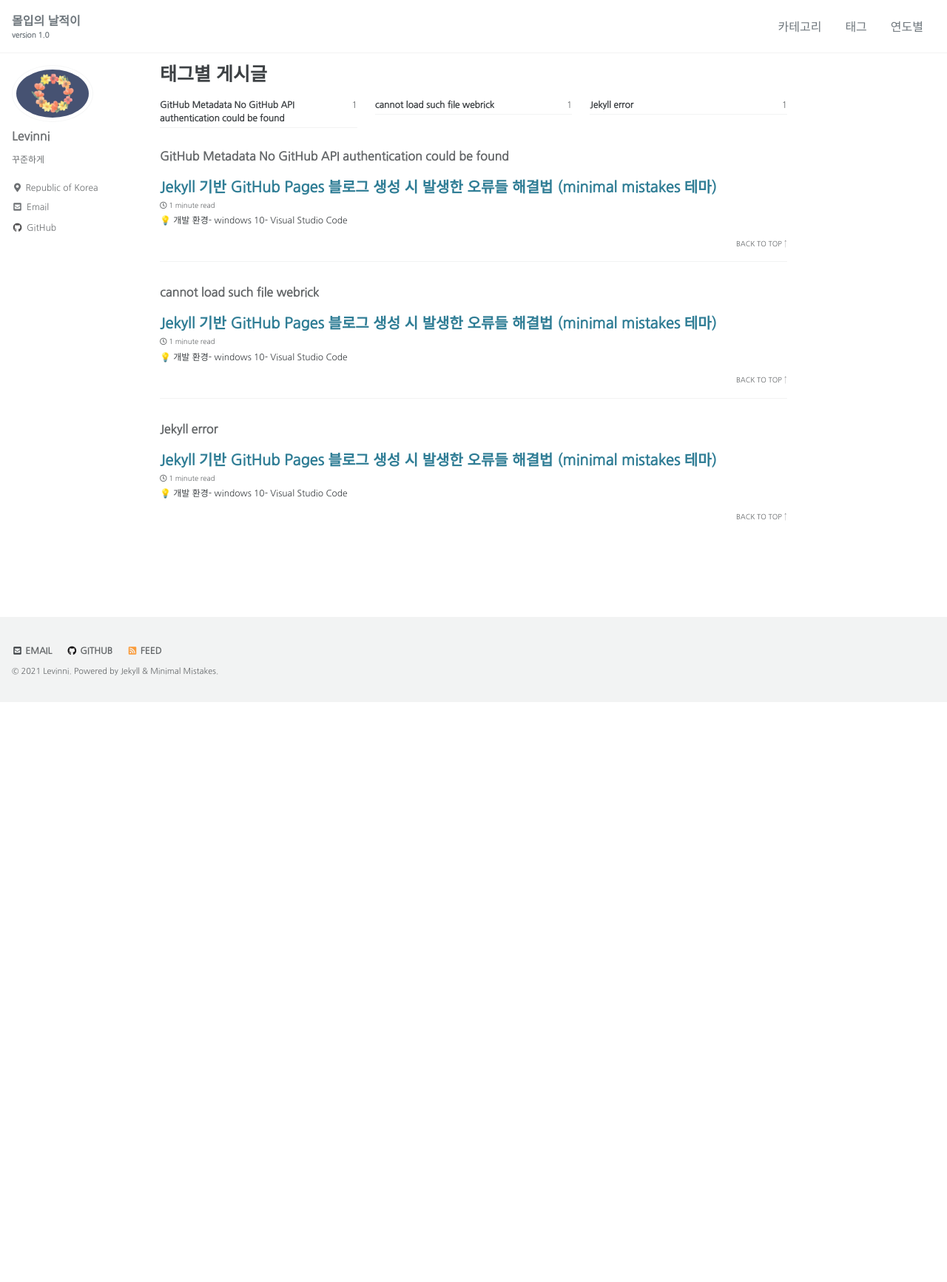
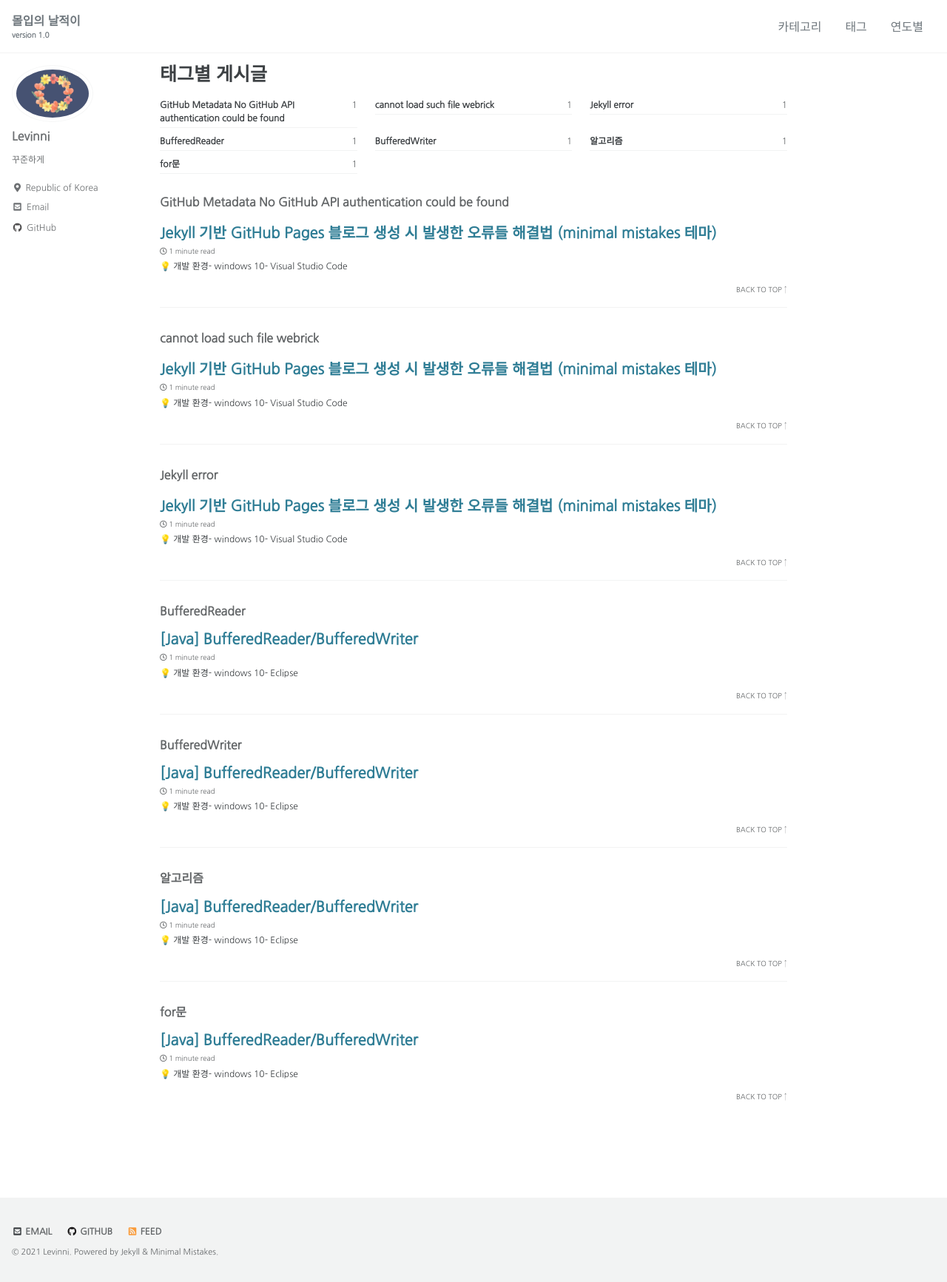
Before and after one commit to bobok-developer/bobok-developer.github.io, a Jekyll site: the page built from _pages/tag-archive.md, in a window 1280 px wide. Shown: the whole page at 74% size. Built offline with Jekyll 4.4.1, drawn with Linux system fonts in a browser that asks for light colours; cached includes are drawn as plain includes; before the commit the page ends 949 px from its top, so only the background shows below that; some of the changed lines change nothing that is shown.

Commit message:
bufferedReader / bufferedWriter

````diff
--- a/_config.yml
+++ b/_config.yml
@@ -23,7 +23,7 @@ name                     : "Levinni"
 description              : "웹개발자가 되기 위한 공부."
 url                      : "https://bobok-developer.github.io/" # the base hostname & protocol for your site e.g. "https://mmistakes.github.io"
 baseurl                  : # the subpath of your site, e.g. "/blog"
-repository               : "https://github.com/bobok-developer/bobok-developer.github.io" # GitHub username/repo-name e.g. "mmistakes/minimal-mistakes"
+repository               : "bobok-developer/bobok-developer.github.io" # GitHub username/repo-name e.g. "mmistakes/minimal-mistakes"
 teaser                   : # path of fallback teaser image, e.g. "/assets/images/500x300.png"
 logo                     : # path of logo image to display in the masthead, e.g. "/assets/images/88x88.png"
 masthead_title           : # overrides the website title displayed in the masthead, use " " for no title
--- /dev/null
+++ b/_posts/Java/2021-08-30-io.md
@@ -0,0 +1,89 @@
+---
+title: "[Java] BufferedReader/BufferedWriter"
+categories: Java
+tags:
+  - BufferedReader
+  - BufferedWriter
+  - 알고리즘
+  - for문
+toc: true
+toc_label: "Java IO"
+toc_sticky: true
+---
+💡 개발 환경<br>- windows 10<br>- Eclipse
+{: .notice--info}
+
+### 🍏 들어가기 전에
+
+　'백준 알고리즘' 사이트에서 단계별로 문제를 풀어보고 있다. for문 문제를 풀 때, 입출력 방식이 느리면 여러 줄을 입력받거나 출력할 때 시간초과가 날 수 있기 때문에 Java에서는 `Scanner`와 `System.out.println` 대신 `BufferedReader`와 `BufferedWriter`를 사용하는 게 좋다. 그동안 전자를 많이 사용했어서 후자 개념을 다시 정리해 보려고 한다. <br>
+
+----
+> 버퍼를 사용하지 않은 입력은 <u>키를 누르는 즉시</u> 바로 프로그램에 전달 된다. 반면, 버퍼를 사용하는 입력은 키보드의 입력이 있을 때마다 한 문자씩 버퍼로 전송하고 <u>버퍼가 가득 차거나 개행 문자가 나타나면</u> **버퍼의 내용을 프로그램에 한 번에 전송**한다.
+<br>
+
+- 버퍼(buffer)
+  - 데이터를 한 곳에서 다른 한 곳으로 전송하는 동안 일시적으로 그 데이터를 보관하는 임시 메모리 영역
+  - 입출력 속도 향상을 위해 버퍼 사용
+- 버퍼 플러시(buffer flush): 버퍼에 남아 있는 데이터를 출력시킴(버퍼를 비우는 동작)
+- 예외처리를 해줘야 한다.
+{: .notice--warning}
+<br>
+
+# 📌 BufferedReader
+　자바를 처음 배울 때 접하는 Scanner는 띄어쓰기와 엔터를 경계로 입력 값을 인식 하기 때문에 따로 가공하지 않아도 돼서 사용하기가 편하다.<br>
+　반면 BufferedReader는 엔터만 경계로 인식하고 입력 받은 데이터가 String으로 고정되기 때문에 데이터를 따로 가공해야 할 때가 있어서 번거롭지만 Scanner에 비해 상대적으로 빠르다.<br>
+　BufferedReader의 readLine()을 사용하면 데이터를 라인단위로 읽을 수 있다. 이 함수의 리턴 값은 String뿐이기 때문에 다른 타입으로 입력을 받는다면 형변환(캐스팅)을 해줘야 한다.
+<br>
+
+---
+
+# 🎈 BufferedWriter
+　System.out.println()과 같은 기능을 한다. println()처럼 문자열출력과 개행을 동시에 해주지 않기 때문에 개행을 하려면 write()에 "\n"을 넣어주거나 newLine() 메서드를 사용해야 한다.<br>
+　다 쓴 뒤에는 버퍼를 클린하게 해주기 위해 flush()로 버퍼에 남아 있는 데이터를 출력해 없앤 후 close()로 스트림을 닫아 준다.
+<br>
+
+---
+## 🥕 적용해보기
+**문) 첫 줄에 테스트케이스의 개수 T가 주어진다. T는 최대 1,000,000이다. 다음 T줄에는 각각 두 정수 A와 B가 주어진다. 각 테스트케이스마다 A+B를 한 줄에 하나씩 순서대로 출력한다.**
+{: .notice--danger}
+<br>
+
+<details markdown="1">
+<summary>접기/펼치기</summary>
+
+```java
+import java.io.BufferedReader;
+import java.io.BufferedWriter;
+import java.io.IOException;
+import java.io.InputStreamReader;
+import java.io.OutputStreamWriter;
+
+public class Main {
+	public static void main(String[] args) throws IOException {
+
+		// 콘솔에서 입력받을 경우 (scanner 역할)
+		BufferedReader br = new BufferedReader(new InputStreamReader(System.in));
+		BufferedWriter bw = new BufferedWriter(new OutputStreamWriter(System.out));
+
+		// 리턴 값이 String이라 형변환 필수
+		int t = Integer.parseInt(br.readLine().trim()); // br로 입력 받은 값의 공백을 제거 후 변수 t에 담음.
+
+		for(int i = 1 ; i <= t ; i++) {
+			String text = br.readLine();
+			String[] word = text.split(" "); // 입력 받은 text를 " "(공백)기분으로 잘라서 배열에 넣음.
+
+			int a = Integer.parseInt(word[0]);
+			int b = Integer.parseInt(word[1]);
+			bw.write((a + b) + "\n");
+		}
+		// println 역할
+
+		bw.flush(); // 남아있는 데이터 모두 출력 위치에 따라 입력을 모두 받고 출력할 수 있음.
+		br.close();
+		bw.close();
+	}
+}
+```
+
+</details>
+<script src="https://gist.github.com/bobok-developer/1ac0d73ebd816cf9ed350bef9f01dcff.js"></script>
--- a/assets/css/main.scss
+++ b/assets/css/main.scss
@@ -8,3 +8,5 @@
 @import "minimal-mistakes"; // main partials
 
 @import url('https://fonts.googleapis.com/css2?family=Nanum+Gothic&display=swap');
+
+.gist-meta {display: none;}
````
